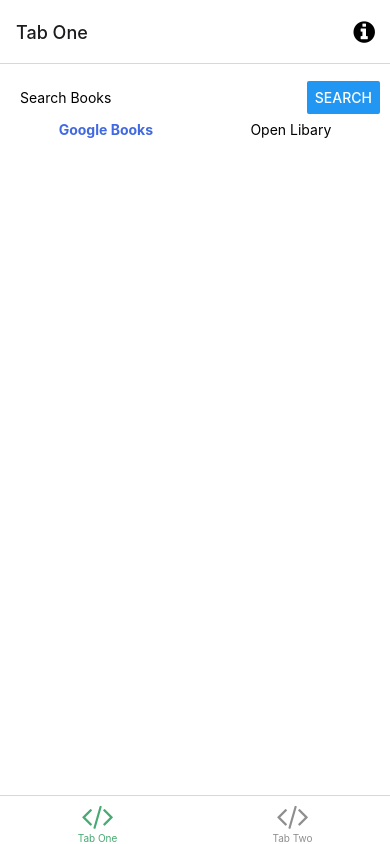
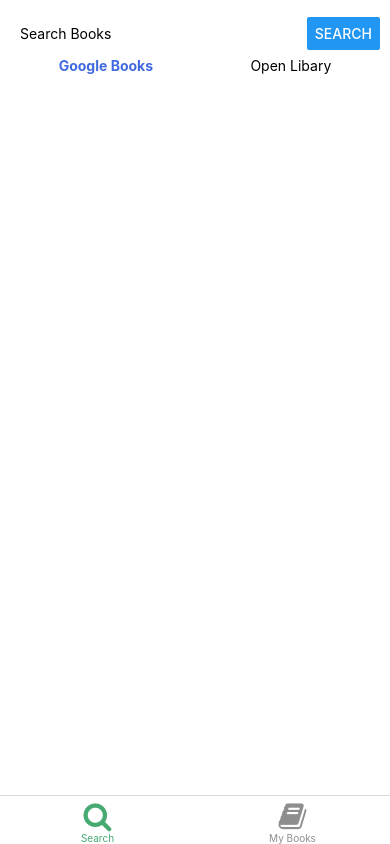
Before and after one commit to d-creaven/PixelPage, a React Native app in the folder PixelPage/: screen /Search in a window 390 px wide. Built offline with nearby package versions, Linux system fonts and the light colour scheme; what expo-linking would draw is missing.

Commit message:
Refactored code and design

```diff
--- a/PixelPage/Book.d.ts
+++ b/PixelPage/Book.d.ts
@@ -4,3 +4,5 @@ type Book = {
     authors: string[],
     isbn: string,
   };
+
+  type BookProvider = "googleBooksSearch" | "openLibrarySearch"
--- a/PixelPage/navigation/index.tsx
+++ b/PixelPage/navigation/index.tsx
@@ -14,8 +14,8 @@ import Colors from '../constants/Colors';
 import useColorScheme from '../hooks/useColorScheme';
 import ModalScreen from '../screens/ModalScreen';
 import NotFoundScreen from '../screens/NotFoundScreen';
-import TabOneScreen from '../screens/TabOneScreen';
-import TabTwoScreen from '../screens/TabTwoScreen';
+import SearchScreen from '../screens/SearchScreen/SearchScreen';
+import MyBooksScreen from '../screens/MyBooksScreen';
 import { RootStackParamList, RootTabParamList, RootTabScreenProps } from '../types';
 import LinkingConfiguration from './LinkingConfiguration';
 
@@ -58,16 +58,16 @@ function BottomTabNavigator() {
 
   return (
     <BottomTab.Navigator
-      initialRouteName="TabOne"
+      initialRouteName="My Books"
       screenOptions={{
         tabBarActiveTintColor: Colors[colorScheme].tint,
       }}>
       <BottomTab.Screen
-        name="TabOne"
-        component={TabOneScreen}
-        options={({ navigation }: RootTabScreenProps<'TabOne'>) => ({
-          title: 'Tab One',
-          tabBarIcon: ({ color }) => <TabBarIcon name="code" color={color} />,
+        name="Search"
+        component={SearchScreen}
+        options={({ navigation }: RootTabScreenProps<'Search'>) => ({
+          tabBarIcon: ({ color }) => <TabBarIcon name="search" color={color} />,
+          headerShown: false,
           headerRight: () => (
             <Pressable
               onPress={() => navigation.navigate('Modal')}
@@ -85,11 +85,10 @@ function BottomTabNavigator() {
         })}
       />
       <BottomTab.Screen
-        name="TabTwo"
-        component={TabTwoScreen}
+        name="My Books"
+        component={MyBooksScreen}
         options={{
-          title: 'Tab Two',
-          tabBarIcon: ({ color }) => <TabBarIcon name="code" color={color} />,
+          tabBarIcon: ({ color }) => <TabBarIcon name="book" color={color} />,
         }}
       />
     </BottomTab.Navigator>
--- a/PixelPage/screens/TabTwoScreen.tsx
+++ b/PixelPage/screens/MyBooksScreen.tsx
@@ -3,7 +3,7 @@ import { View } from '../components/Themed';
 import { useMyBooks } from '../context/MyBooksProvider';
 import BookItem from '../components/Bookitem';
 
-export default function TabTwoScreen() {
+export default function MyBooksScreen() {
   const { savedBooks } = useMyBooks();
 
   return (
--- /dev/null
+++ b/PixelPage/screens/SearchScreen/SearchScreen.tsx
@@ -0,0 +1,74 @@
+import { ActivityIndicator, FlatList, TextInput, Button } from "react-native";
+
+import EditScreenInfo from "../../components/EditScreenInfo";
+import { Text, View } from "../../components/Themed";
+import { RootTabScreenProps } from "../../types";
+import { useLazyQuery } from "@apollo/client";
+import BookItem from "../../components/Bookitem";
+import { useState } from "react";
+import { SafeAreaView } from "react-native-safe-area-context"
+import { searchQuery } from "./queries";
+import { parseBook } from "../../services/bookService";
+import styles from "./styles";
+
+
+export default function SearchScreen() {
+  const [search, setSearch] = useState("");
+  const [provider, setProvider] = useState<BookProvider>("googleBooksSearch");
+
+  const [runQuery, { data, loading, error }] = useLazyQuery(searchQuery);
+
+  return (
+    <SafeAreaView edges={["top"]} style={styles.container}>
+      <View style={styles.header}>
+        <TextInput
+          value={search}
+          onChangeText={setSearch}
+          placeholder="Search Books"
+          style={styles.input}
+        />
+        <Button title='Search' onPress={() => runQuery({variables: {q: search}})}/>
+      </View>
+
+      <View style={styles.tabs}>
+        <Text
+          style={
+            provider === "googleBooksSearch"
+              ? {fontWeight: 'bold', color: "royalblue"}
+              : {}
+          }
+          onPress={() => setProvider("googleBooksSearch")}
+        >
+          Google Books
+        </Text>
+        <Text
+          style={
+            provider === "openLibrarySearch"
+              ? {fontWeight: 'bold', color: "royalblue"}
+              : {}
+          }
+          onPress={() => setProvider("openLibrarySearch")}
+        >
+          Open Libary
+        </Text>
+      </View>
+
+      {loading && <ActivityIndicator />}
+      {error && (
+        <View style={styles.container}>
+          <Text style={styles.title}>Error fetching books</Text>
+          <Text>{error.message}</Text>
+        </View>
+      )}
+      <FlatList
+        data={
+          provider === "googleBooksSearch"
+            ? data?.googleBooksSearch?.items
+            : data?.openLibrarySearch?.docs || []
+        }
+        showsVerticalScrollIndicator={false}
+        renderItem={({ item }) => <BookItem book={parseBook(item, provider)}/>}
+      />
+    </SafeAreaView>
+  );
+}
--- /dev/null
+++ b/PixelPage/screens/SearchScreen/queries.ts
@@ -0,0 +1,33 @@
+import { gql } from "@apollo/client";
+
+export const searchQuery = gql`
+  query SearchBooks($q: String) {
+    googleBooksSearch(q: $q, country: "US") {
+      items {
+        id
+        volumeInfo {
+          authors
+          averageRating
+          description
+          imageLinks {
+            thumbnail
+          }
+          title
+          subtitle
+          industryIdentifiers {
+            identifier
+            type
+          }
+        }
+      }
+    }
+    openLibrarySearch(q: $q) {
+      docs {
+        author_name
+        title
+        cover_edition_key
+        isbn
+      }
+    }
+  }
+`;
--- /dev/null
+++ b/PixelPage/screens/SearchScreen/styles.ts
@@ -0,0 +1,35 @@
+import { StyleSheet } from "react-native";
+
+export default StyleSheet.create({
+    container: {
+      flex: 1,
+      padding: 10,
+      backgroundColor: "white",
+    },
+    title: {
+      fontSize: 20,
+      fontWeight: "bold",
+    },
+    separator: {
+      marginVertical: 30,
+      height: 1,
+      width: "80%",
+    },
+    header: {
+      alignItems: "center",
+      flexDirection: "row",
+    },
+    input: {
+      flex: 1,
+      borderColor: 'gainsboro',
+      borderRadius: 5,
+      padding: 10,
+      marginVertical: 5,
+    },
+    tabs: {
+      flexDirection: "row",
+      height: 50,
+      justifyContent: "space-around",
+      alignContent: "center",
+    },
+  });
--- a/PixelPage/screens/TabOneScreen.tsx
+++ /dev/null
@@ -1,157 +0,0 @@
-import { ActivityIndicator, StyleSheet, FlatList, TextInput, Button } from "react-native";
-
-import EditScreenInfo from "../components/EditScreenInfo";
-import { Text, View } from "../components/Themed";
-import { RootTabScreenProps } from "../types";
-import { gql, useQuery,  useLazyQuery } from "@apollo/client";
-import BookItem from "../components/Bookitem";
-import { useState } from "react";
-
-const query = gql`
-  query SearchBooks($q: String) {
-    googleBooksSearch(q: $q, country: "US") {
-      items {
-        id
-        volumeInfo {
-          authors
-          averageRating
-          description
-          imageLinks {
-            thumbnail
-          }
-          title
-          subtitle
-          industryIdentifiers {
-            identifier
-            type
-          }
-        }
-      }
-    }
-    openLibrarySearch(q: $q) {
-      docs {
-        author_name
-        title
-        cover_edition_key
-        isbn
-      }
-    }
-  }
-`;
-
-export default function TabOneScreen({
-  navigation,
-}: RootTabScreenProps<'TabOne'>) {
-  const [search, setSearch] = useState("");
-  const [provider, setProvider] = useState<
-  "googleBooksSearch" | "openLibrarySearch"
-  >("googleBooksSearch")
-
-  const [runQuery, { data, loading, error }] = useLazyQuery(query);
-
-  const parseBook = (item: any): Book => {
-    if(provider === "googleBooksSearch") {
-      return {
-        title: item.volumeInfo.title,
-        image: item.volumeInfo.imageLinks?.thumbnail,
-        authors: item.volumeInfo.authors,
-        isbn: item.volumeInfo.industryIdentifiers?.[0]?.identifier,
-      };
-    }
-    return {
-      image: `https://covers.openlibrary.org/b/olid/${item.cover_edition_key}-M.jpg`,
-      title: item.title,
-      authors: item.author_name,
-      isbn: item.isbn?.[0],
-    };
-  }
-
-  // console.log(JSON.stringify(data, null, 2));
-
-  return (
-    <View style={styles.container}>
-      <View style={styles.header}>
-        <TextInput
-          value={search}
-          onChangeText={setSearch}
-          placeholder="Search Books"
-          style={styles.input}
-        />
-        <Button title='Search' onPress={() => runQuery({variables: {q: search}})}/>
-      </View>
-
-      <View style={styles.tabs}>
-        <Text
-          style={
-            provider === "googleBooksSearch"
-              ? {fontWeight: 'bold', color: "royalblue"}
-              : {}
-          }
-          onPress={() => setProvider("googleBooksSearch")}
-        >
-          Google Books
-        </Text>
-        <Text
-          style={
-            provider === "openLibrarySearch"
-              ? {fontWeight: 'bold', color: "royalblue"}
-              : {}
-          }
-          onPress={() => setProvider("openLibrarySearch")}
-        >
-          Open Libary
-        </Text>
-      </View>
-
-      {loading && <ActivityIndicator />}
-      {error && (
-        <View style={styles.container}>
-          <Text style={styles.title}>Error fetching books</Text>
-          <Text>{error.message}</Text>
-        </View>
-      )}
-      <FlatList
-        data={
-          provider === "googleBooksSearch"
-            ? data?.googleBooksSearch?.items
-            : data?.openLibrarySearch?.docs || []
-        }
-        showsVerticalScrollIndicator={false}
-        renderItem={({ item }) => <BookItem book={parseBook(item)}/>}
-      />
-    </View>
-  );
-}
-
-const styles = StyleSheet.create({
-  container: {
-    flex: 1,
-    padding: 10,
-  },
-  title: {
-    fontSize: 20,
-    fontWeight: "bold",
-  },
-  separator: {
-    marginVertical: 30,
-    height: 1,
-    width: "80%",
-  },
-  header: {
-    alignItems: "center",
-    flexDirection: "row",
-  },
-  input: {
-    flex: 1,
-    borderColor: 'gainsboro',
-    borderRadius: 5,
-    padding: 10,
-    marginVertical: 5,
-  },
-  tabs: {
-    flexDirection: "row",
-    height: 50,
-    justifyContent: "space-around",
-    alignContent: "center",
-  },
-});
--- /dev/null
+++ b/PixelPage/services/bookService.ts
@@ -0,0 +1,19 @@
+export const parseBook = (
+    item: any,
+    provider: BookProvider
+    ): Book => {
+    if(provider === "googleBooksSearch") {
+      return {
+        title: item.volumeInfo.title,
+        image: item.volumeInfo.imageLinks?.thumbnail,
+        authors: item.volumeInfo.authors,
+        isbn: item.volumeInfo.industryIdentifiers?.[0]?.identifier,
+      };
+    }
+    return {
+      image: `https://covers.openlibrary.org/b/olid/${item.cover_edition_key}-M.jpg`,
+      title: item.title,
+      authors: item.author_name,
+      isbn: item.isbn?.[0],
+    };
+  };
--- a/PixelPage/types.tsx
+++ b/PixelPage/types.tsx
@@ -25,8 +25,8 @@ export type RootStackScreenProps<Screen extends keyof RootStackParamList> = Nati
 >;
 
 export type RootTabParamList = {
-  TabOne: undefined;
-  TabTwo: undefined;
+  Search: undefined;
+  "My Books": undefined;
 };
 
 export type RootTabScreenProps<Screen extends keyof RootTabParamList> = CompositeScreenProps<
```
